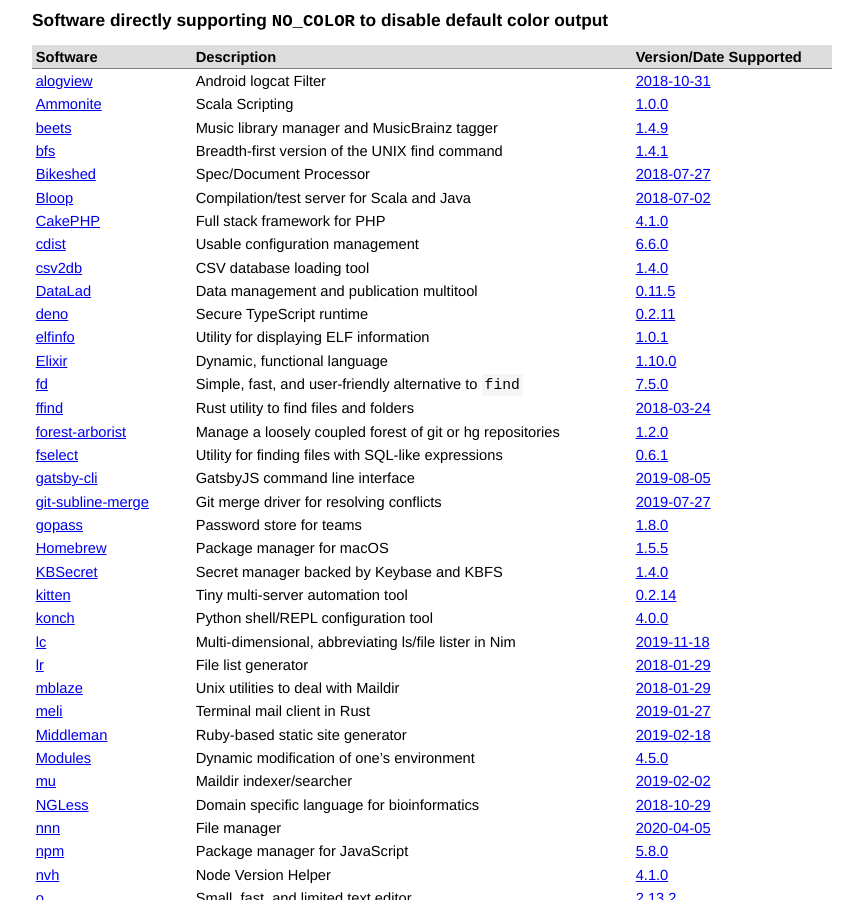
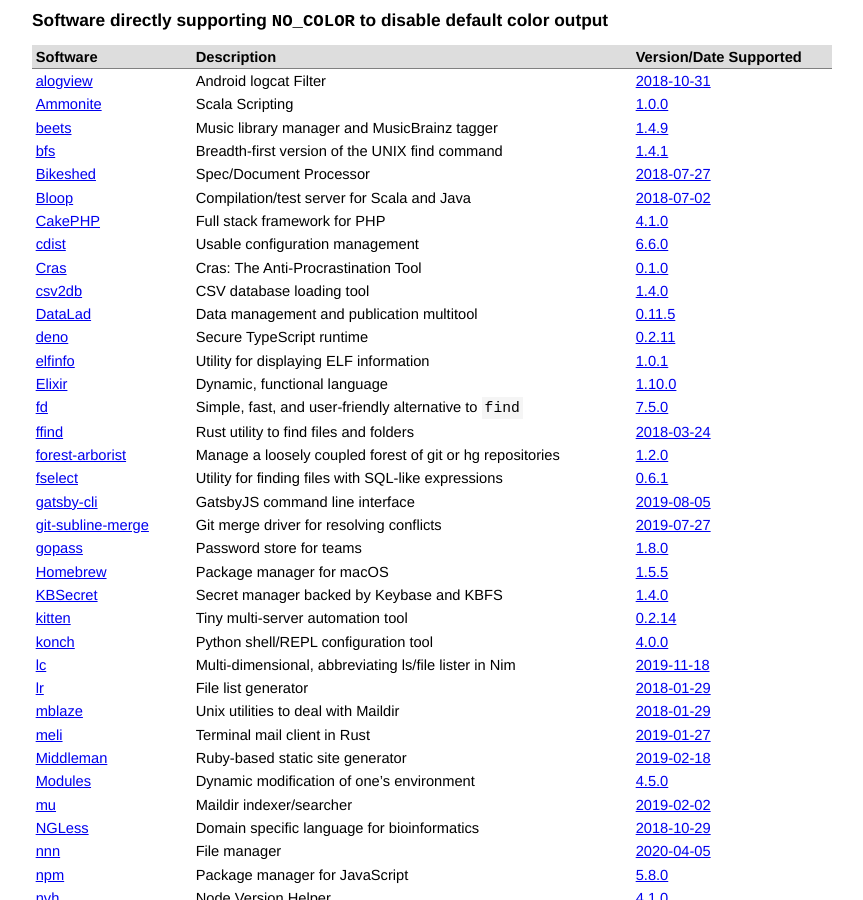
Before and after one commit to jcs/no_color, a Jekyll site: the page built from index.md, in a window 1280 px wide and 900 px high, scrolled down 755 px. Shown: the whole window, without its empty margins (208-1071 px from the left). Built offline with Jekyll 4.4.1, drawn with Linux system fonts in a browser that asks for light colours; our own code applies the rules of GitHub Pages for plain Markdown files.

Commit message:
Add Cras to list of compliant software (#84)

```diff
--- a/index.md
+++ b/index.md
@@ -64,6 +64,7 @@ color via `NO_COLOR`.
 | [Bloop](https://github.com/scalacenter/bloop) | Compilation/test server for Scala and Java | [2018-07-02](https://github.com/scalacenter/bloop/pull/555/commits/ff6f17a0155633f86440e10d7889f077e7fbc91c) |
 | [CakePHP](https://github.com/cakephp/cakephp) | Full stack framework for PHP | [4.1.0](https://github.com/cakephp/cakephp/pull/14158) |
 | [cdist](https://www.cdi.st/) | Usable configuration management | [6.6.0](https://code.ungleich.ch/ungleich-public/cdist/-/releases/6.6.0) |
+| [Cras](https://sr.ht/~emvigo/cras) | Cras: The Anti-Procrastination Tool | [0.1.0](https://git.sr.ht/~emvigo/cras/tree/0.1.0) |
 | [csv2db](https://csv2db.github.io/) | CSV database loading tool | [1.4.0](https://github.com/csv2db/csv2db/releases/tag/v1.4.0) |
 | [DataLad](https://www.datalad.org/) | Data management and publication multitool | [0.11.5](https://github.com/datalad/datalad/releases/tag/0.11.5) |
 | [deno](https://github.com/denoland/deno) | Secure TypeScript runtime | [0.2.11](https://github.com/denoland/deno/releases/tag/v0.2.11) |
```
